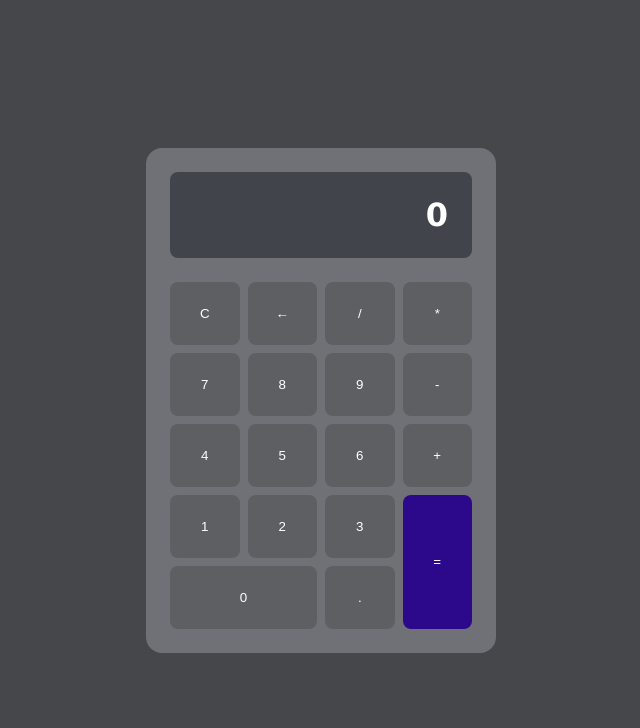
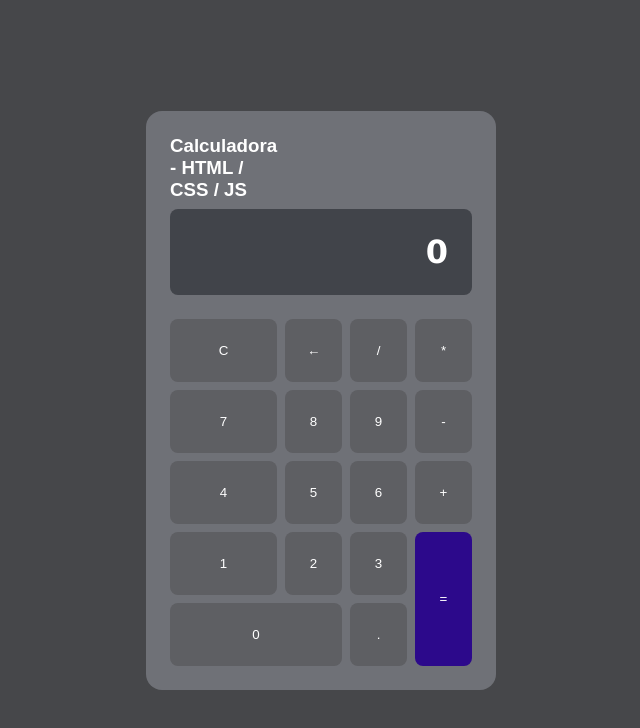
Before and after one commit to MarceloGaspar75/Calculador_HTML_CSS_JS, a plain HTML site: page index.html in a window 1280 px wide. Shown: the whole page, without its empty margins (319-959 px from the left). Drawn offline with Linux system fonts and the light colour scheme.

Commit message:
Update index.html

```diff
--- a/index.html
+++ b/index.html
@@ -9,6 +9,7 @@
 <body>
 
     <div class="calculadora">
+        <h3 id ="title">Calculadora - HTML / CSS / JS</h3>
         <div class="visor">0</div>
         <button id="c" class="btn">C</button>
         <button id="backspace" class="btn">←</button>
```
